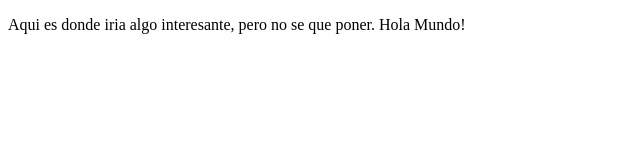
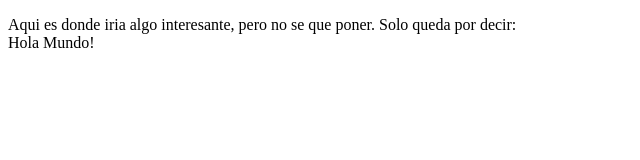
Before and after one commit to PauCamaraV/WebClass, a plain HTML site: page Act1/Actividad1.html in a window 1280 px wide. Shown: the whole page, without its empty margins (0-640 px from the left). Drawn offline with Linux system fonts and the light colour scheme.

Commit message:
Update[Act1]:Cambios al body

```diff
--- a/Act1/Actividad1.html
+++ b/Act1/Actividad1.html
@@ -4,6 +4,7 @@
     <title> Curricula </title>
   </head>
   <body>
-    <p>Aqui es donde iria algo interesante, pero no se que poner. Hola Mundo!</p>
+    <p>Aqui es donde iria algo interesante, pero no se que poner. Solo queda por decir:<br>
+        Hola Mundo!</p>
   </body>
 </html>
```
